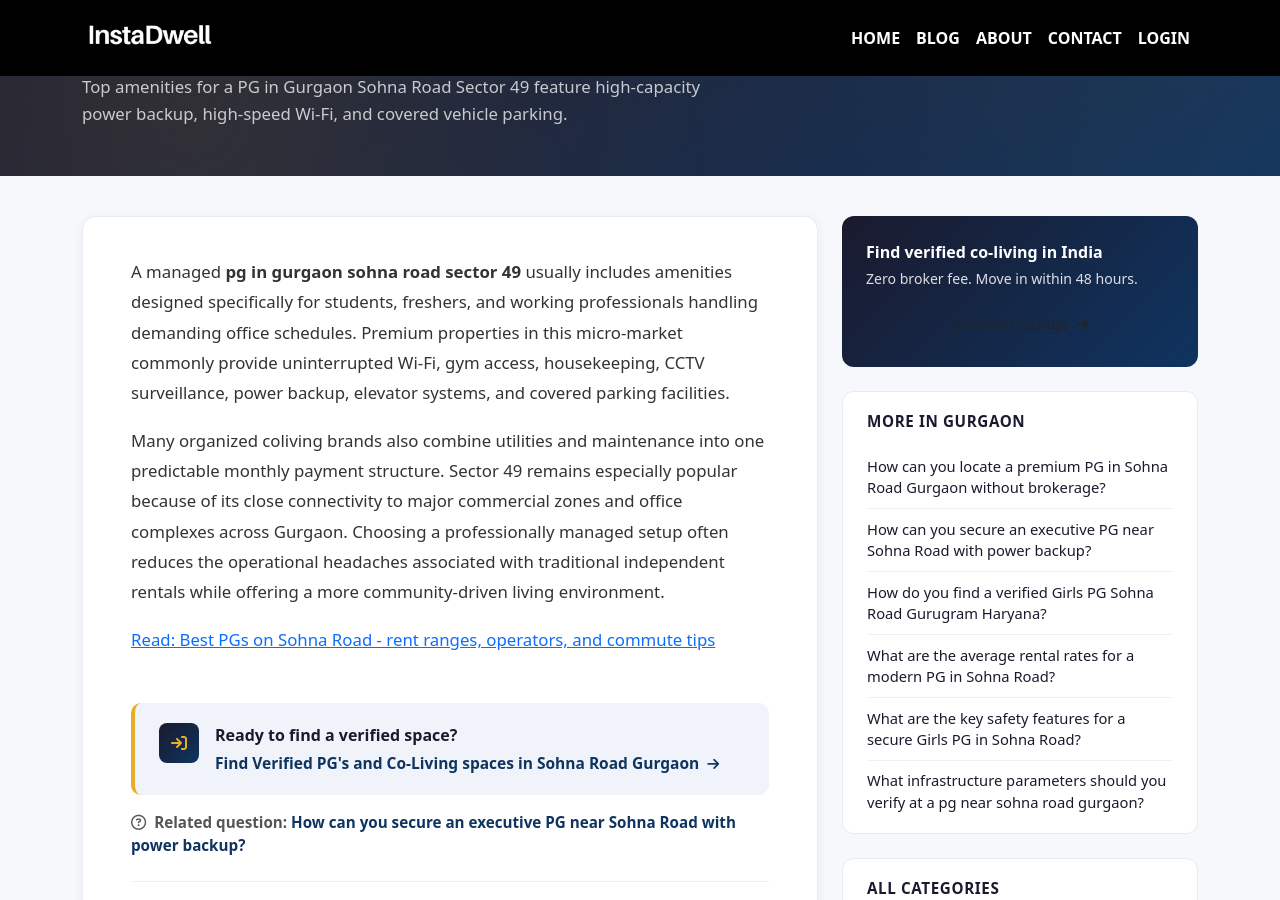
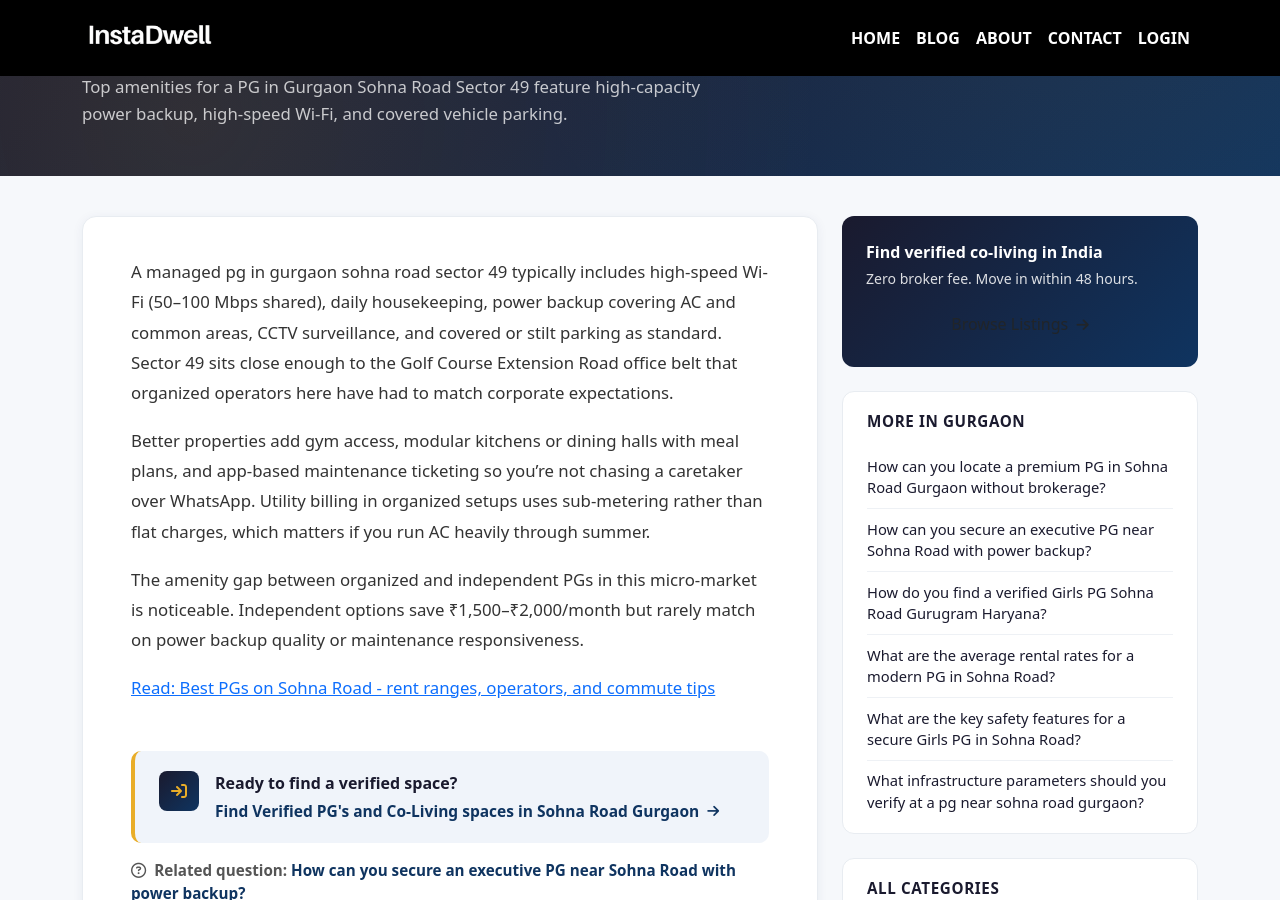
Before and after one commit to instadw/instadwell-blog, a Jekyll site: the page built from _coliving_faq/what-are-the-top-amenities-included-in-a-pg-in-gurgaon-sohna-road-sector-49.md, in a window 1280 px wide and 900 px high, scrolled down 227 px. Built offline with Jekyll 4.4.1, drawn with Linux system fonts in a browser that asks for light colours.

Commit message:
Update what-are-the-top-amenities-included-in-a-pg-in-gurgaon-sohna-road-sector-49.md

```diff
--- a/_coliving_faq/what-are-the-top-amenities-included-in-a-pg-in-gurgaon-sohna-road-sector-49.md
+++ b/_coliving_faq/what-are-the-top-amenities-included-in-a-pg-in-gurgaon-sohna-road-sector-49.md
@@ -12,8 +12,10 @@ related_faq: "how-can-you-secure-an-executive-pg-near-sohna-road-with-power-back
 related_faq_label: "How can you secure an executive PG near Sohna Road with power backup?"
 ---
 
-A managed **pg in gurgaon sohna road sector 49** usually includes amenities designed specifically for students, freshers, and working professionals handling demanding office schedules. Premium properties in this micro-market commonly provide uninterrupted Wi-Fi, gym access, housekeeping, CCTV surveillance, power backup, elevator systems, and covered parking facilities.
+A managed pg in gurgaon sohna road sector 49 typically includes high-speed Wi-Fi (50–100 Mbps shared), daily housekeeping, power backup covering AC and common areas, CCTV surveillance, and covered or stilt parking as standard. Sector 49 sits close enough to the Golf Course Extension Road office belt that organized operators here have had to match corporate expectations.
 
-Many organized coliving brands also combine utilities and maintenance into one predictable monthly payment structure. Sector 49 remains especially popular because of its close connectivity to major commercial zones and office complexes across Gurgaon. Choosing a professionally managed setup often reduces the operational headaches associated with traditional independent rentals while offering a more community-driven living environment.
+Better properties add gym access, modular kitchens or dining halls with meal plans, and app-based maintenance ticketing so you're not chasing a caretaker over WhatsApp. Utility billing in organized setups uses sub-metering rather than flat charges, which matters if you run AC heavily through summer.
+
+The amenity gap between organized and independent PGs in this micro-market is noticeable. Independent options save ₹1,500–₹2,000/month but rarely match on power backup quality or maintenance responsiveness.
 
 [Read: Best PGs on Sohna Road - rent ranges, operators, and commute tips](https://instadwell.com/blog/pg-sohna-road-gurgaon)
```
